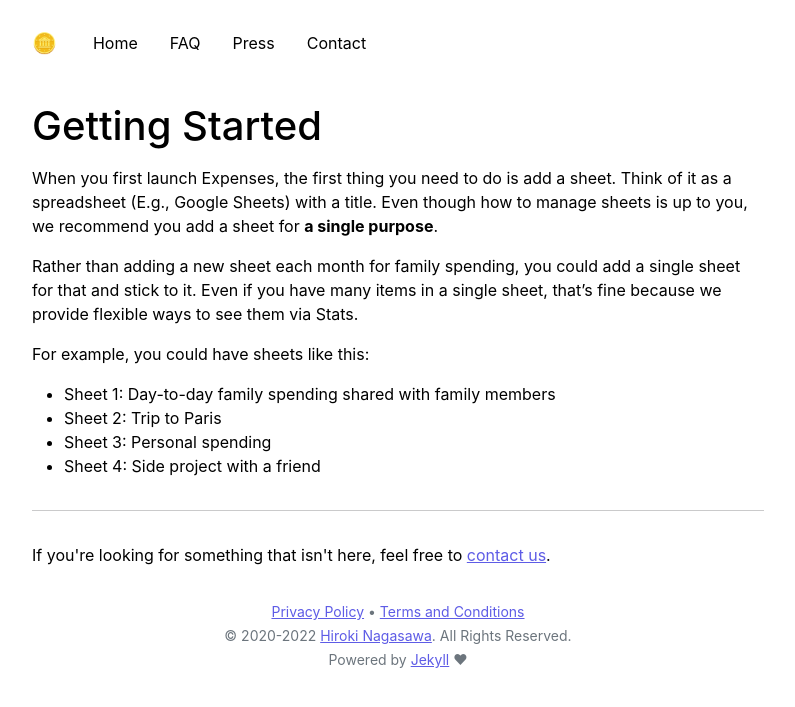
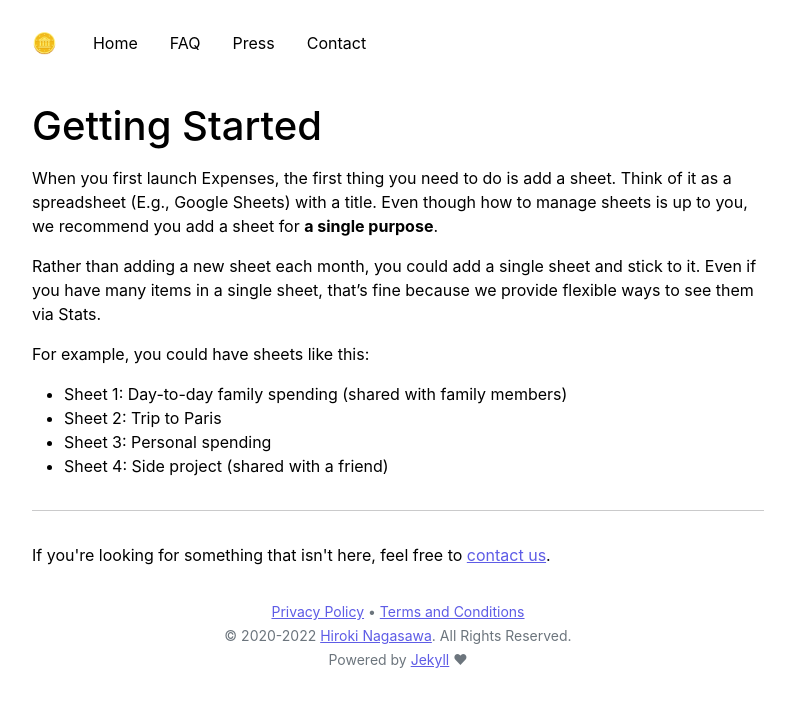
Before and after one commit to bluecometlabs/getexpenses.app, a Jekyll site: the page built from pages/faq/getting-started.md, in a window 1280 px wide. Shown: the top 707 px of the page, without its empty margins (242-1037 px from the left). Built offline with Jekyll 4.4.1, drawn with Linux system fonts in a browser that asks for light colours.

Commit message:
Update faq page

```diff
--- a/pages/faq/getting-started.md
+++ b/pages/faq/getting-started.md
@@ -8,13 +8,13 @@ permalink: /faq/getting-started
 
 When you first launch Expenses, the first thing you need to do is add a sheet. Think of it as a spreadsheet (E.g., Google Sheets) with a title. Even though how to manage sheets is up to you, we recommend you add a sheet for **a single purpose**.
 
-Rather than adding a new sheet each month for family spending, you could add a single sheet for that and stick to it. Even if you have many items in a single sheet, that's fine because we provide flexible ways to see them via Stats.
+Rather than adding a new sheet each month, you could add a single sheet and stick to it. Even if you have many items in a single sheet, that's fine because we provide flexible ways to see them via Stats.
 
 For example, you could have sheets like this:
 
-- Sheet 1: Day-to-day family spending shared with family members
+- Sheet 1: Day-to-day family spending (shared with family members)
 - Sheet 2: Trip to Paris
 - Sheet 3: Personal spending
-- Sheet 4: Side project with a friend
+- Sheet 4: Side project (shared with a friend)
 
 {% include faq_footer.html %}
```
